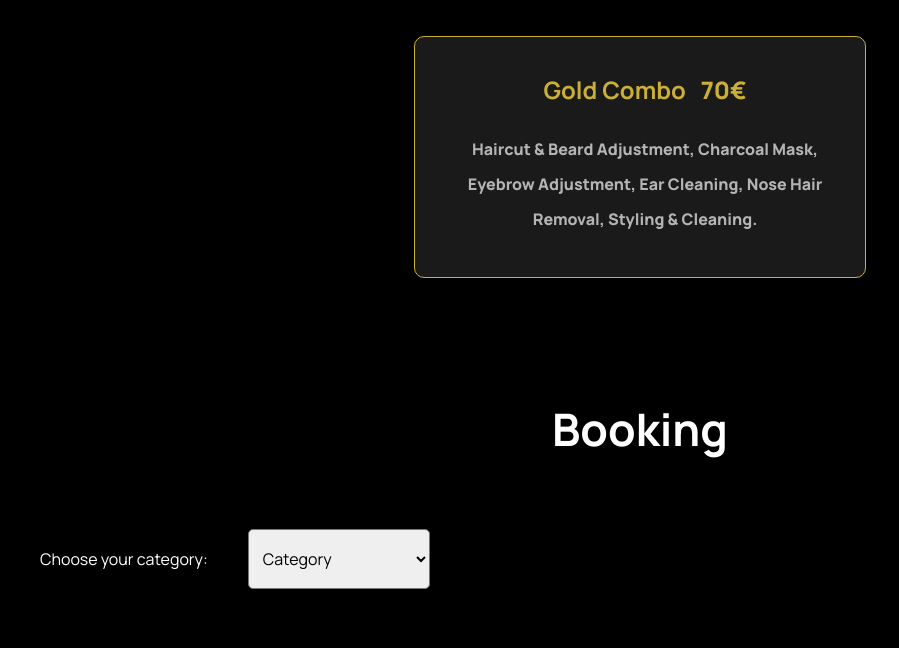
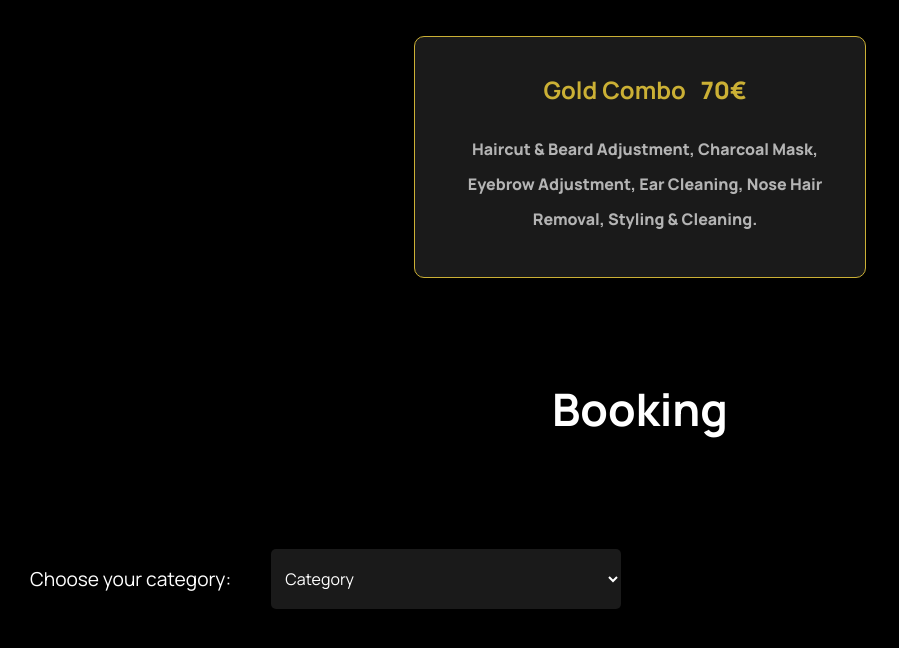
Before and after one commit to ivandjuka77/barber-cuts-new, a React (Create React App) app: page / in a window 1280 px wide. Shown: the part 2868-3516 px from the top of the page, without its empty margins (0-899 px from the left). Built offline with nearby package versions, Linux system fonts and the light colour scheme.

Commit message:
Dinamically display price.

```diff
--- a/src/components/Booking/Booking.css
+++ b/src/components/Booking/Booking.css
@@ -7,21 +7,54 @@
 }
 
 .booking > h1 {
-	margin-top: 100px;
+	margin-top: 80px;
 	font-size: 2.8rem;
 }
 
 form {
-	width: 1200px;
+	align-self: flex-start;
+
+	margin-top: 40px;
+	padding-left: 30px;
+
+	display: flex;
+	flex-direction: column;
+	align-items: center;
+}
+
+label {
+	font-size: 1.2rem;
 }
 
 select {
-	border-radius: 5px;
 	margin: 40px;
 	padding: 10px;
 
 	height: 60px;
+	width: 350px;
+
+	background-color: rgba(255, 255, 255, 0.1);
+	color: white;
+
+	border: none;
+	border-radius: 5px;
 
 	font-family: inherit;
 	font-size: 1rem;
 }
+
+option {
+	color: black;
+}
+
+.category,
+.service {
+	width: 700px;
+
+	display: flex;
+	align-items: center;
+}
+
+.service > select {
+	margin-left: 56px;
+}
--- a/src/components/Booking/Booking.jsx
+++ b/src/components/Booking/Booking.jsx
@@ -10,10 +10,14 @@ const Booking = () => {
 	const showSelect = () => {
 		if (category === 'hair') {
 			return (
-				<motion.select
+				<motion.div
+					className='service'
 					initial={{ opacity: 0 }}
 					animate={{ opacity: 1 }}
 					transition={{ duration: 0.5 }}
+				>
+					<label>Choose your service:</label>
+					<select
 						name='hair'
 						id='hair'
 						onChange={(e) => setPrice(e.target.value)}
@@ -23,14 +27,19 @@ const Booking = () => {
 						<option value='30'>Men's Haircut (Long hair) 30€</option>
 						<option value='20'>Men's Haircut (Juniors) 20€</option>
 						<option value='20'>Shaving 20€</option>
-				</motion.select>
+					</select>
+				</motion.div>
 			);
 		} else if (category === 'beard') {
 			return (
-				<motion.select
+				<motion.div
+					className='service'
 					initial={{ opacity: 0 }}
 					animate={{ opacity: 1 }}
 					transition={{ duration: 0.5 }}
+				>
+					<label>Choose your service:</label>
+					<select
 						name='Beard'
 						id='Beard'
 						onChange={(e) => setPrice(e.target.value)}
@@ -39,14 +48,19 @@ const Booking = () => {
 						<option value='20'>Beard Adjustment 20€</option>
 						<option value='25'>Beard Adjustment (Long beard) 25€</option>
 						<option value='20'>Beard Shaving 20€</option>
-				</motion.select>
+					</select>
+				</motion.div>
 			);
 		} else if (category === 'hair-beard') {
 			return (
-				<motion.select
+				<motion.div
+					className='service'
 					initial={{ opacity: 0 }}
 					animate={{ opacity: 1 }}
 					transition={{ duration: 0.5 }}
+				>
+					<label>Choose your service:</label>
+					<select
 						name='hair-beard'
 						id='hair-beard'
 						onChange={(e) => setPrice(e.target.value)}
@@ -55,14 +69,19 @@ const Booking = () => {
 						<option value='35'>Haircut & Beard Adjustment 35€</option>
 						<option value='40'>Haircut & Beard Adjustment (Long) 40€</option>
 						<option value='30'>Beard & Hair Shaving 30€</option>
-				</motion.select>
+					</select>
+				</motion.div>
 			);
 		} else if (category === 'minor-adjustments') {
 			return (
-				<motion.select
+				<motion.div
+					className='service'
 					initial={{ opacity: 0 }}
 					animate={{ opacity: 1 }}
 					transition={{ duration: 0.5 }}
+				>
+					<label>Choose your service:</label>
+					<select
 						name='minor-adjustments'
 						id='minor-adjustments'
 						onChange={(e) => setPrice(e.target.value)}
@@ -71,14 +90,19 @@ const Booking = () => {
 						<option value='5'>Nose Hair Removal 5€</option>
 						<option value='5'>Ear Cleaning 5€</option>
 						<option value='5'>Eyebrow adjustment 5€</option>
-				</motion.select>
+					</select>
+				</motion.div>
 			);
 		} else if (category === 'coloring') {
 			return (
-				<motion.select
+				<motion.div
+					className='service'
 					initial={{ opacity: 0 }}
 					animate={{ opacity: 1 }}
 					transition={{ duration: 0.5 }}
+				>
+					<label>Choose your service:</label>
+					<select
 						name='coloring'
 						id='coloring'
 						onChange={(e) => setPrice(e.target.value)}
@@ -88,35 +112,46 @@ const Booking = () => {
 						<option value='Price on arrival'>
 							Hair Coloring (price on arrival)
 						</option>
-				</motion.select>
+					</select>
+				</motion.div>
 			);
 		} else if (category === 'skin') {
 			return (
-				<motion.select
+				<motion.div
+					className='service'
 					initial={{ opacity: 0 }}
 					animate={{ opacity: 1 }}
 					transition={{ duration: 0.5 }}
+				>
+					<label>Choose your service:</label>
+					<select
 						name='skin'
 						id='skin'
 						onChange={(e) => setPrice(e.target.value)}
 					>
 						<option value=''>Select service</option>
 						<option value='10'>Charcoal Peel Off Mask 10€</option>
-				</motion.select>
+					</select>
+				</motion.div>
 			);
 		} else if (category === 'gold') {
 			return (
-				<motion.select
+				<motion.div
+					className='service'
 					initial={{ opacity: 0 }}
 					animate={{ opacity: 1 }}
 					transition={{ duration: 0.5 }}
+				>
+					<label>Choose your service:</label>
+					<select
 						name='gold'
 						id='gold'
 						onChange={(e) => setPrice(e.target.value)}
 					>
 						<option value=''>Select service</option>
 						<option value='70'>Gold Combo 70€</option>
-				</motion.select>
+					</select>
+				</motion.div>
 			);
 		}
 	};
@@ -127,6 +162,7 @@ const Booking = () => {
 		>
 			<h1>Booking</h1>
 			<form>
+				<div className='category'>
 					<label htmlFor='hair'>Choose your category:</label>
 					<select
 						name='category'
@@ -147,8 +183,18 @@ const Booking = () => {
 						<option value='skin'>Skin</option>
 						<option value='gold'>Gold Combo</option>
 					</select>
+				</div>
 				{showSelect()}
 			</form>
+			{category && price ? (
+				<div className='booking-total'>
+					<h1>
+						Your total: <span>{`${price}€`}</span>
+					</h1>
+				</div>
+			) : (
+				''
+			)}
 		</div>
 	);
 };
```
Lines whose indentation alone changed are shown as unchanged.
